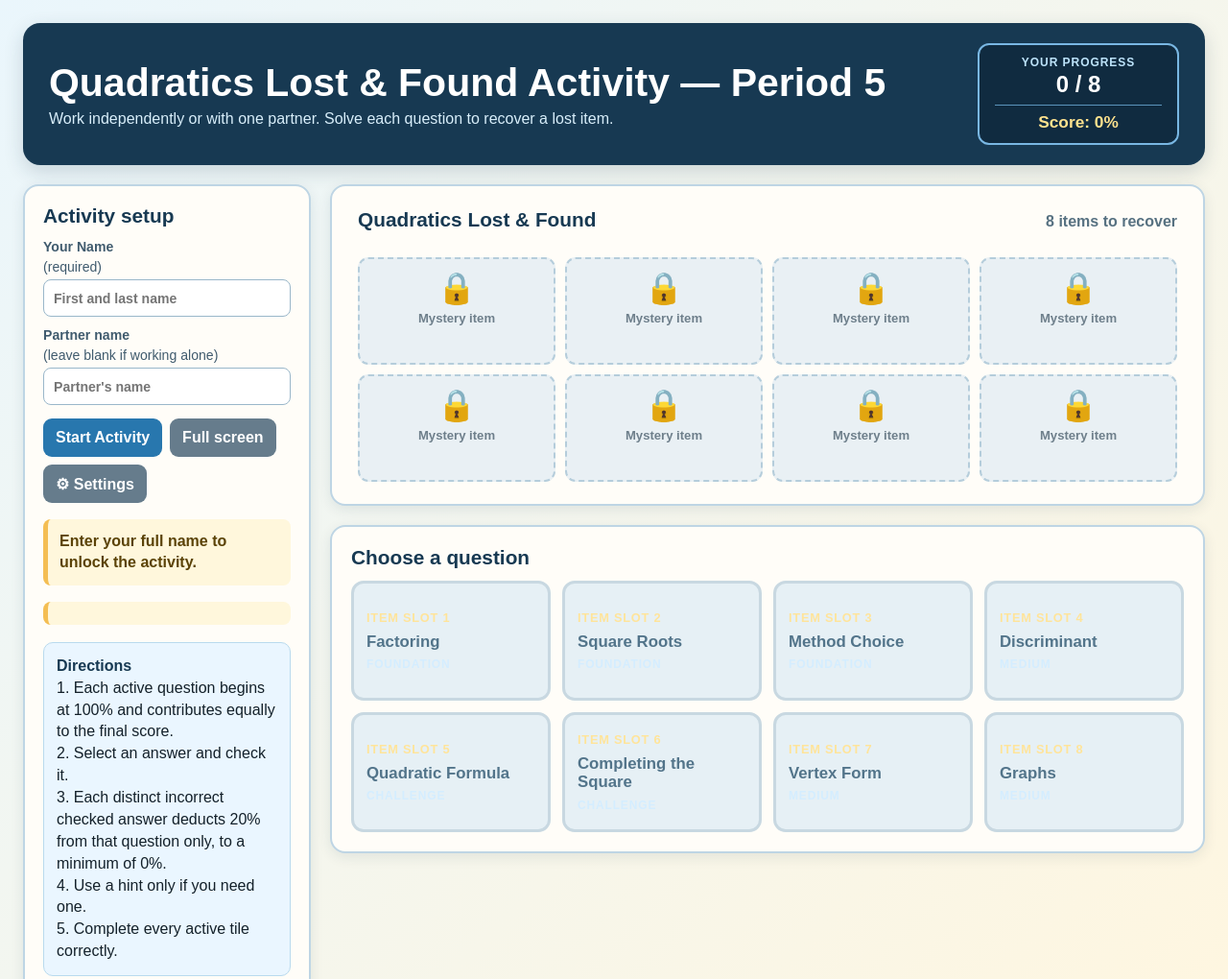
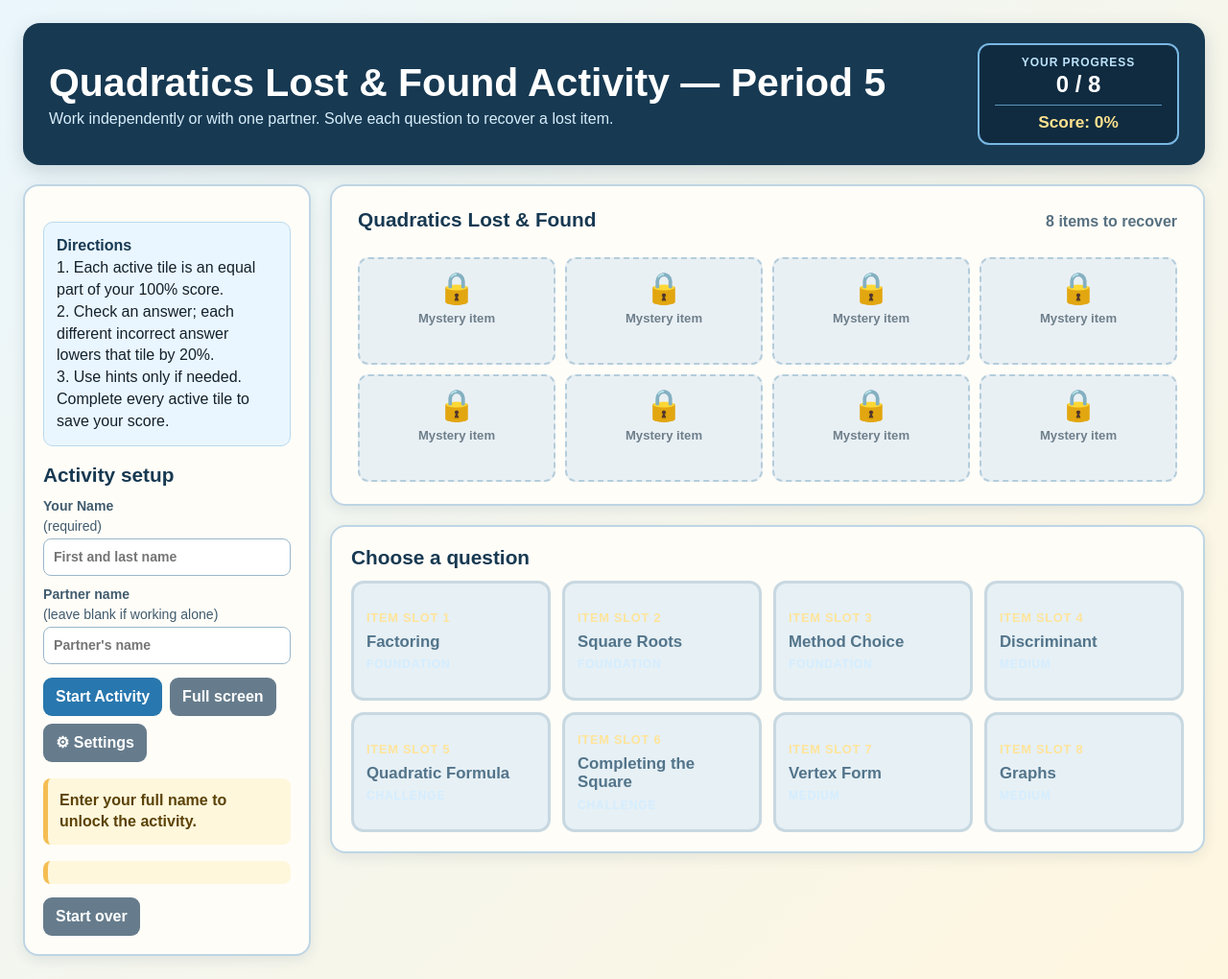
Before and after one commit to neilken/neilken.github.io, a plain HTML site: page sat5/index.html in a window 1280 px wide. Shown: the top 1020 px of the page at 96% size. Drawn offline with Linux system fonts and the light colour scheme.

Commit message:
Move and simplify Period 5 directions

```diff
--- a/sat5/index.html
+++ b/sat5/index.html
@@ -81,13 +81,13 @@
     </header>
     <section class="layout">
       <aside class="card controls">
-        <h2>Activity setup</h2>
+        <section class="directions"><strong>Directions</strong><br>1. Each active tile is an equal part of your 100% score.<br>2. Check an answer; each different incorrect answer lowers that tile by 20%.<br>3. Use hints only if needed. Complete every active tile to save your score.</section>
+        <h2 style="margin-top:18px">Activity setup</h2>
         <label>Your Name <span style="font-weight:400">(required)</span><input id="studentName" placeholder="First and last name" required></label>
         <label>Partner name <span style="font-weight:400">(leave blank if working alone)</span><input id="partnerName" placeholder="Partner's name"></label>
         <div class="button-row"><button class="btn" id="saveNames">Start Activity</button><button class="btn secondary" id="fullscreen">Full screen</button><button class="btn secondary" id="settingsButton">⚙ Settings</button></div>
         <section class="student-status" id="studentStatus">Enter your full name to unlock the activity.</section>
         <section class="student-status" id="recordStatus" aria-live="polite"></section>
-        <section class="directions"><strong>Directions</strong><br>1. Each active question begins at 100% and contributes equally to the final score.<br>2. Select an answer and check it.<br>3. Each distinct incorrect checked answer deducts 20% from that question only, to a minimum of 0%.<br>4. Use a hint only if you need one.<br>5. Complete every active tile correctly.</section>
         <div class="button-row"><button class="btn secondary" id="resetActivity">Start over</button></div>
       </aside>
       <section>
```
